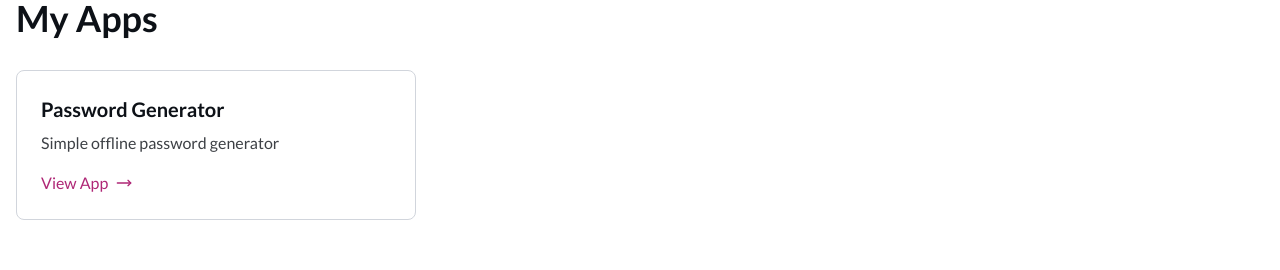
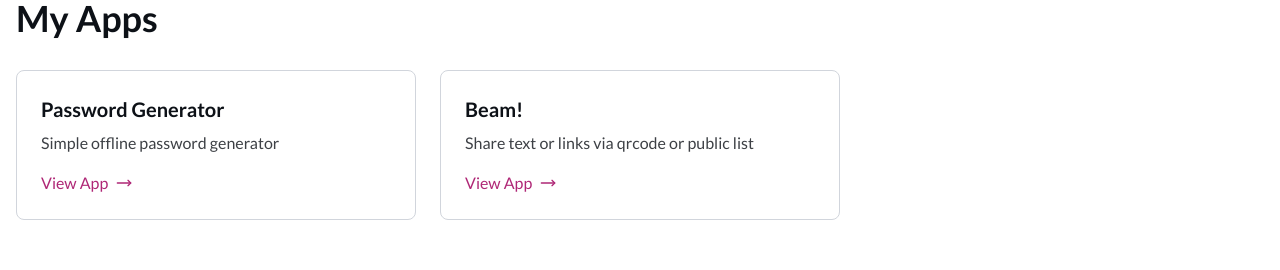
Before and after one commit to mauriziocarella/mauriziocarella.it, a Next.js app: page / in a window 1280 px wide. Shown: the part 842-1112 px from the top of the page. Built offline with nearby package versions, Linux system fonts and the light colour scheme; no server answers.

Commit message:
feat: add `Beam!` app to apps list

```diff
--- a/src/components/pages/Dashboard/Apps.tsx
+++ b/src/components/pages/Dashboard/Apps.tsx
@@ -15,6 +15,12 @@ export default function Apps() {
 				name: 'Password Generator',
 				description: 'Simple offline password generator',
 				url: '/apps/password-generator',
+			},
+			{
+				id: 2,
+				name: 'Beam!',
+				description: 'Share text or links via qrcode or public list',
+				url: 'https://beam.mauriziocarella.it',
 			},
 		],
 		[],
```
